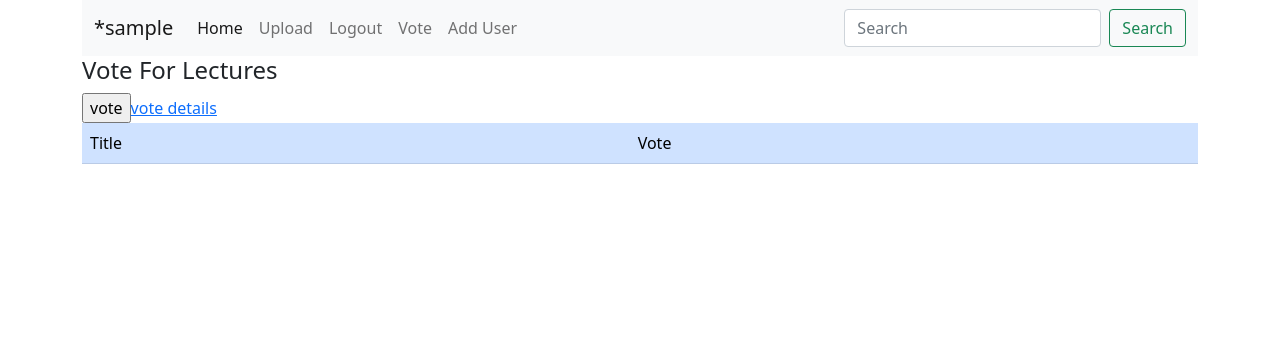
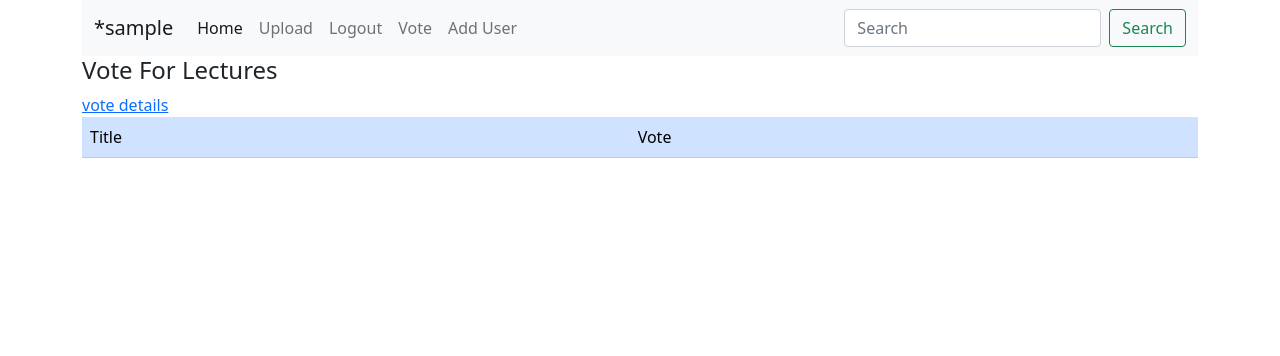
Before and after one commit to biner1/student-study-net, a Django app: page /poll/ in a window 1280 px wide. Shown: the top 356 px of the page. Run offline with Django 3.2, Linux system fonts and the light colour scheme; the visitor is signed in with stand-in values (Sample User, id 1); data that the repository does not hold is empty; parts of the project's set-up code (start-up, migrations or seed data) failed here and were passed over.

Commit message:
redesign poll app

```diff
--- a/lectures/views.py
+++ b/lectures/views.py
@@ -29,7 +29,7 @@ def lessons(request,stage,les):
     return render(request, 'lectures/lessons.html',{'lessons':lessons,'lecture':les})
 
 
-@login_required(login_url='/lectures/')
+@login_required(login_url='/accounts/login/')
 def uploadLecture(request):
     if request.method == 'POST':
         form = LessonsForm(request.POST,request.FILES,user=request.user)
--- a/polls/templates/polls/vote.html
+++ b/polls/templates/polls/vote.html
@@ -16,20 +16,20 @@
 
     </tr>
 
-    <form action="{%url 'polls:vote'%}" method="post">
-        {% csrf_token %}
-
             {%for lecture in lectures %}
                 <tr class="table-light">
 
                     <td class="table-light">{{lecture.name}}</td>
-                    <td class="table-light"><input type="radio" name="choice" id="{{lecture.name}}" value="{{ lecture.id }}"> Check to Vote</td>
+                    {%if hasvoted %}
+                        <td class="table-light"><a class='btn btn-primary btn-sm' href="{%url 'polls:updatevote' lecture %}">Remove Vote</a></td>
+                    {%else%}
+                        <td class="table-light"><a class='btn btn-primary btn-sm' href="{%url 'polls:updatevote' lecture %}">Vote</a></td>
+
+                    {%endif%}
 
                     </tr>
 
             {% endfor %}
-        <input type="submit" value="vote">
-    </form>
     <a href="{%url 'polls:detail'%}">vote details</a>
 
 </table>
--- a/polls/urls.py
+++ b/polls/urls.py
@@ -4,6 +4,7 @@ from . import views
 app_name='polls'
 urlpatterns = [
     path('',views.vote,name='vote'),
+    path('vote/<str:lecture>/',views.updateVote,name='updatevote'),
     path('detail/',views.detail,name='detail'),
 
 ]
--- a/polls/views.py
+++ b/polls/views.py
@@ -5,38 +5,42 @@ from .models import LectureVote
 from lectures.models import Lectures
 from polls.models import LectureVote
 
-@login_required(login_url='/lectures/')
+@login_required(login_url='/accounts/login/')
 def vote(request):
+    user=request.user
     lects = Lectures.objects.all()
-    user = request.user
+    has_voted = LectureVote.objects.filter(user=user).exists()
 
-    if request.method == 'POST':
-        try:
+    return render(request, 'polls/vote.html', {'lectures':lects,'hasvoted':has_voted})
 
-            selected=Lectures.objects.get(pk=request.POST['choice'])
-            has_voted = LectureVote.objects.filter(user=user).exists()
 
-        except (KeyError, Lectures.DoesNotExist):
-            return render(request, 'polls/vote.html', {
-            'lectures':lects,
-            'error_message': "You didnt selct a choice",
-        })
+@login_required(login_url='/accounts/login/')
+def updateVote(request,lecture):
+    lect = get_object_or_404(Lectures,name=lecture)
+    lects = Lectures.objects.all()
+
+    try:
+        user = request.user
+        has_voted = LectureVote.objects.filter(user=user).exists()
+
+    except (KeyError, Lectures.DoesNotExist):
+        return render(request, 'polls/vote.html', {
+        'lectures':lects,
+        'error_message': "You didnt selct a choice",
+    })
+    else:
+        if has_voted: # if user has voted remove vote
+            vLect = LectureVote.objects.get(user=user).lecture
+            vote = LectureVote.objects.get(user=user,lecture=vLect)
+            vLect.vote_count-=1
+            vLect.save()
+            vote.delete()
         else:
-            if has_voted:
-                vLect = LectureVote.objects.get(user=user).lecture
-                vote = LectureVote.objects.get(user=user,lecture=vLect)
-                vLect.vote_count-=1
-                vLect.save()
-                vote.delete()
-            else:
-                vote=LectureVote.objects.create(user=user,lecture=selected)
-                selected.vote_count+=1
-                selected.save()
-                vote.save()
-            return redirect('polls:vote')
-
-    else:
-        return render(request, 'polls/vote.html', {'lectures':lects})
+            vote=LectureVote.objects.create(user=user,lecture=lect)
+            lect.vote_count+=1
+            lect.save()
+            vote.save()
+        return redirect('polls:detail')
 
 
 def detail(request):
```
